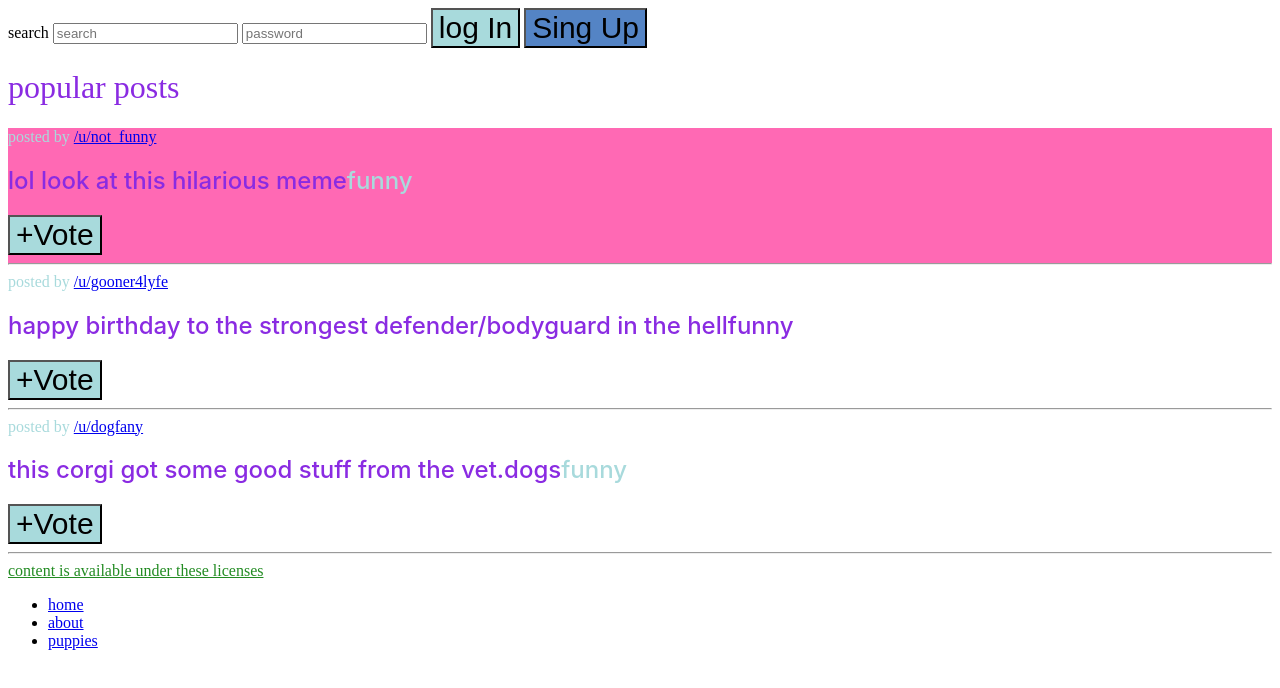
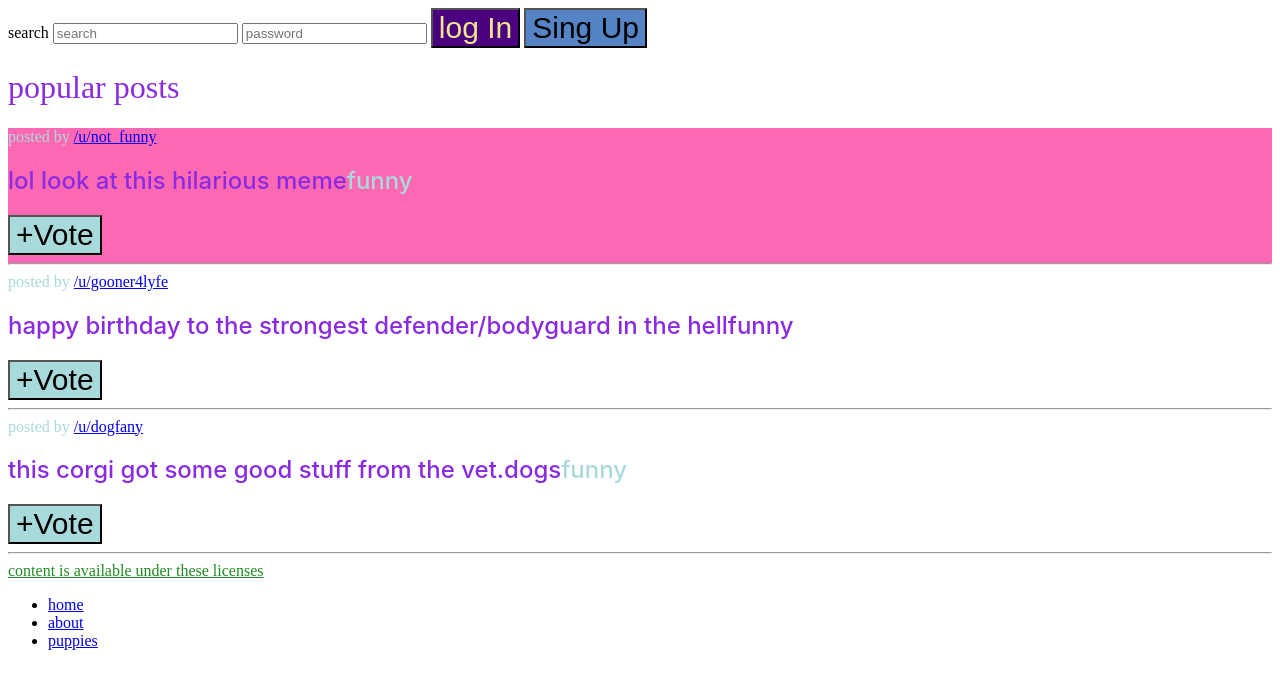
Before and after one commit to zoro9483/Bootcamp2021, a plain HTML site: page index.html in a window 1280 px wide. In both pictures the pointer is over the button "log In". Drawn offline with Linux system fonts and the light colour scheme.

Commit message:
css hover

```diff
--- a/app.css
+++ b/app.css
@@ -47,3 +47,8 @@ input[type="password"]{
 section[class="post"]{
     background-color: hotpink;
 }
+
+button:hover {
+    background-color: indigo;
+    color:khaki;
+}
```
